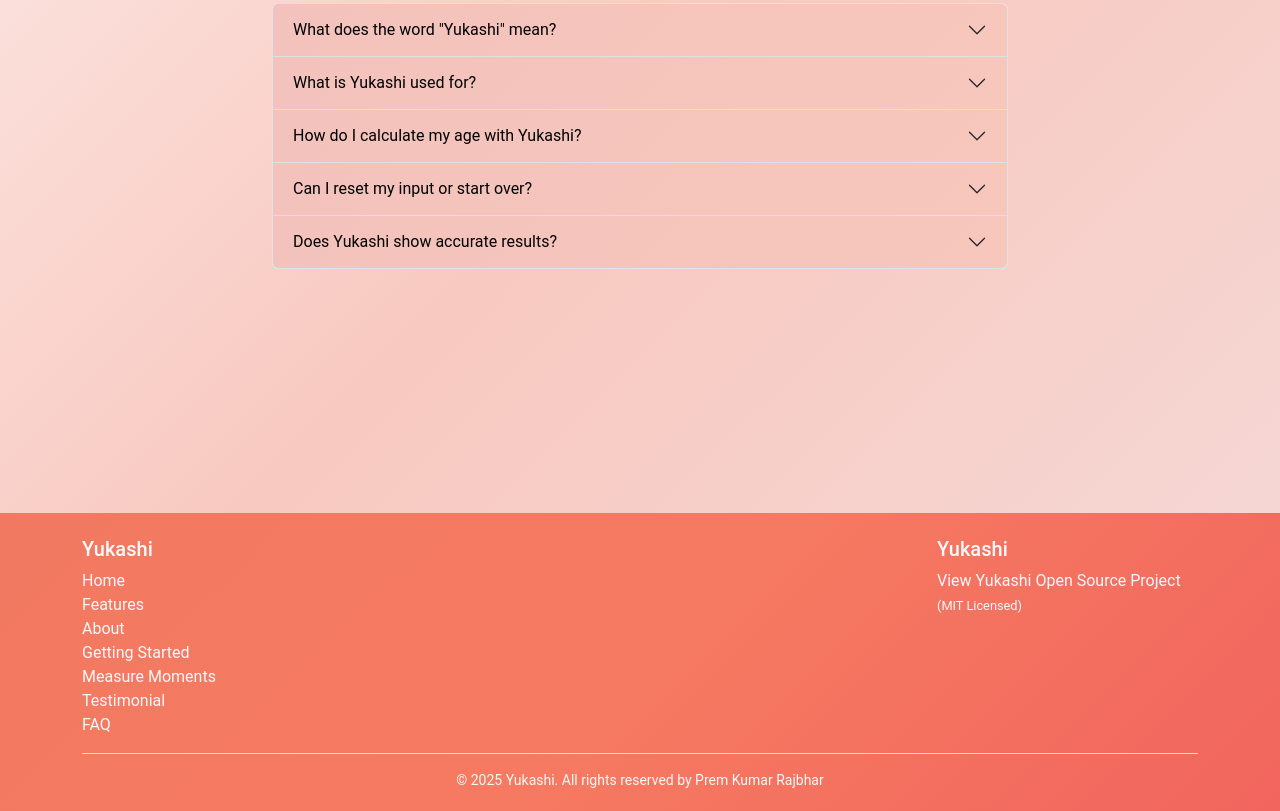
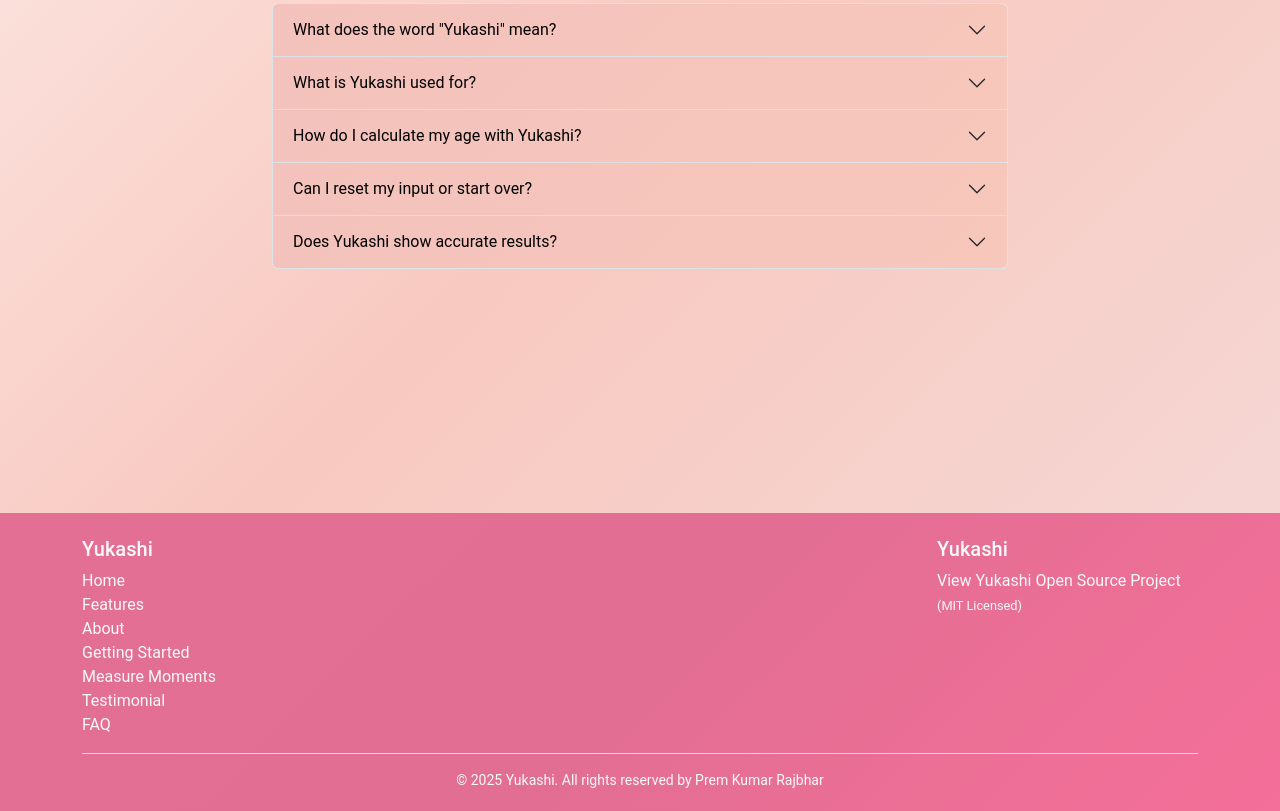
Before and after one commit to premkrrajbhar/Yukashi, a plain HTML site: page index.html in a window 1280 px wide. Shown: the part 4239-5050 px from the top of the page. Drawn offline with nearby package versions, Linux system fonts and the light colour scheme.

Commit message:
changed background color of footer section in style.css file

```diff
--- a/css/style.css
+++ b/css/style.css
@@ -110,7 +110,7 @@ body {
 }
 
 footer {
-  background: linear-gradient(135deg, #f27961, #f67a61, #f1655e);
+  background: linear-gradient(135deg, #e46f94, #e26e93, #f46f99);
 }
 
 footer .customSize {
```
